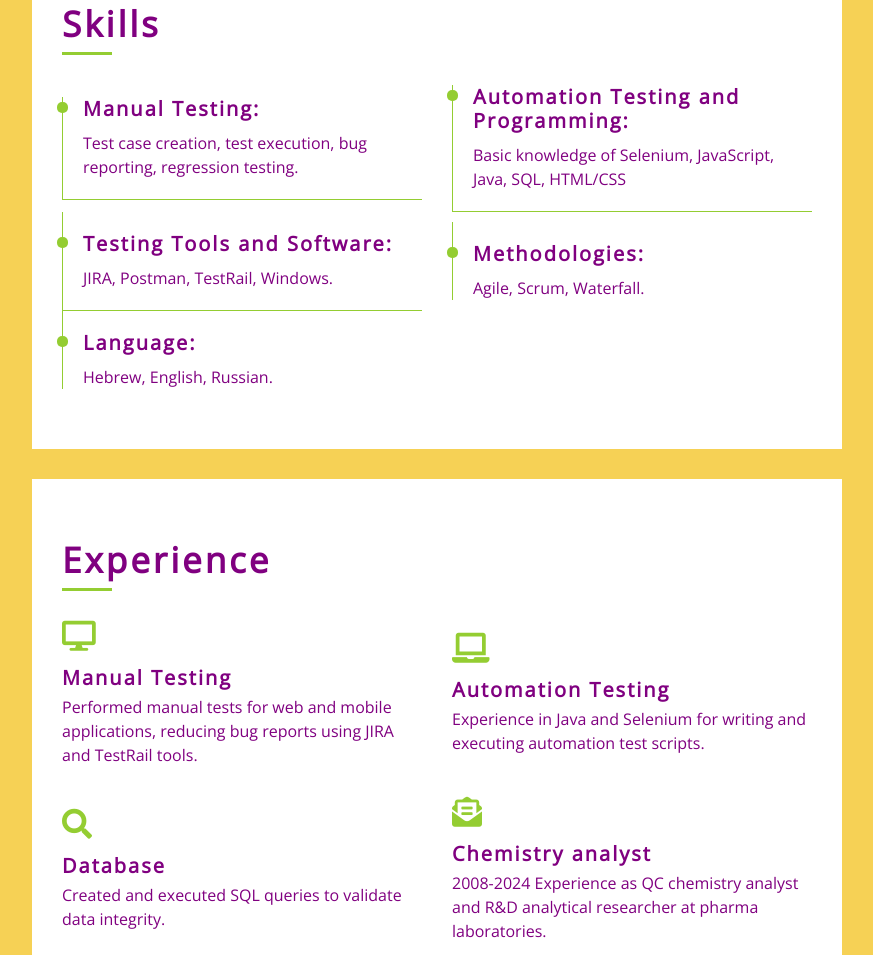
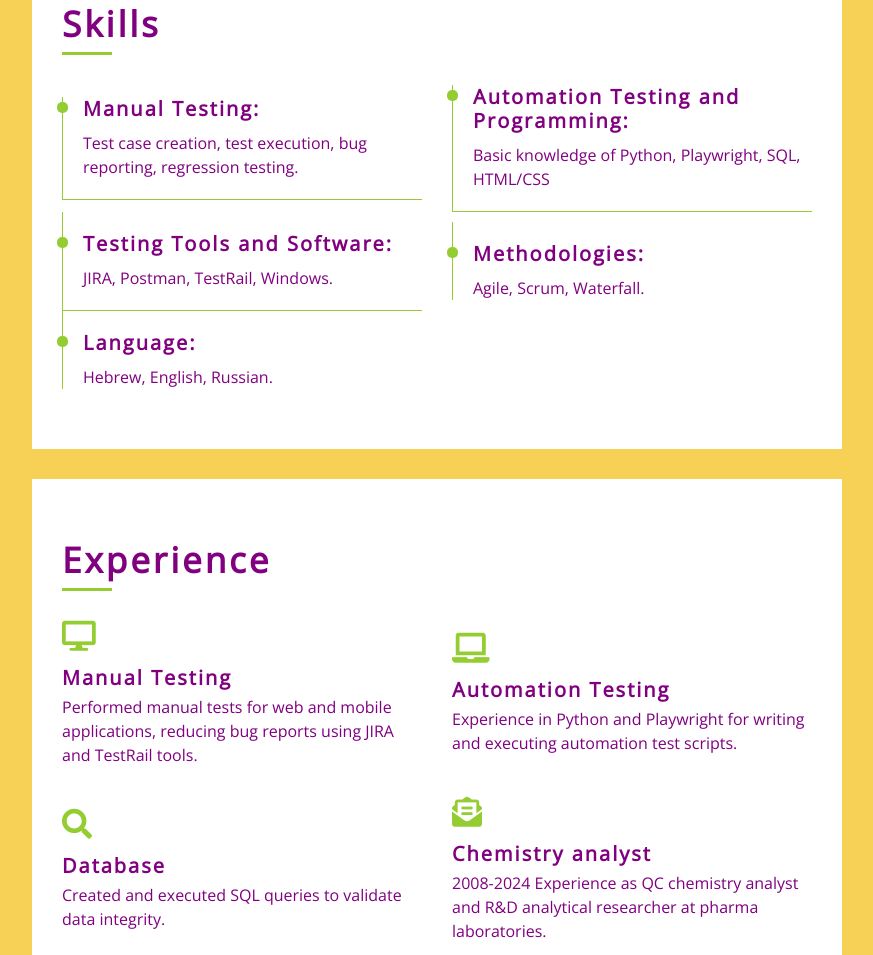
Before and after one commit to olgashulman/html2, a plain HTML site: page index.html in a window 1280 px wide. Shown: the part 1885-2840 px from the top of the page, without its empty margins (368-1241 px from the left). Drawn offline with nearby package versions, Linux system fonts and the light colour scheme.

Commit message:
Update index.html

```diff
--- a/index.html
+++ b/index.html
@@ -208,7 +208,7 @@
                             <div class="col-md-6">
                                 <div class="exp-col">
                                     <span><h3>Automation Testing and Programming:</h3></span>
-                                    <p>Basic knowledge of Selenium, JavaScript, Java, SQL, HTML/CSS</p>
+                                    <p>Basic knowledge of Python, Playwright, SQL, HTML/CSS</p>
                                 </div>
                             </div>
                             <div class="col-md-6">
@@ -255,7 +255,7 @@
                                 <div class="srv-col">
                                     <i class="fa fa-laptop"></i>
                                     <h3>Automation Testing</h3>
-                                    <p>Experience in Java and Selenium for writing and executing automation test scripts. </p>
+                                    <p>Experience in Python and Playwright for writing and executing automation test scripts. </p>
                                 </div>
                             </div>
                             <div class="col-md-6">
```
